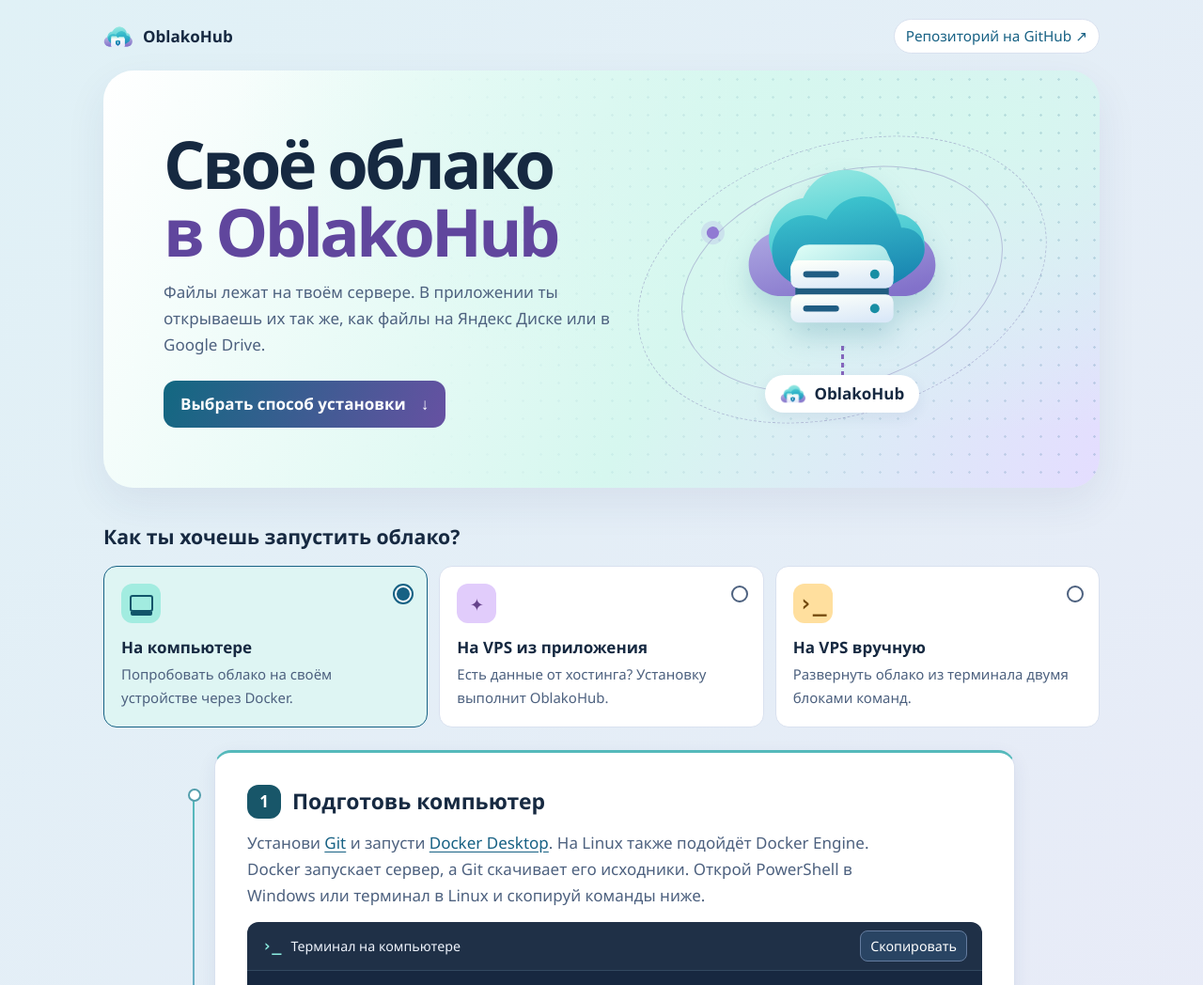
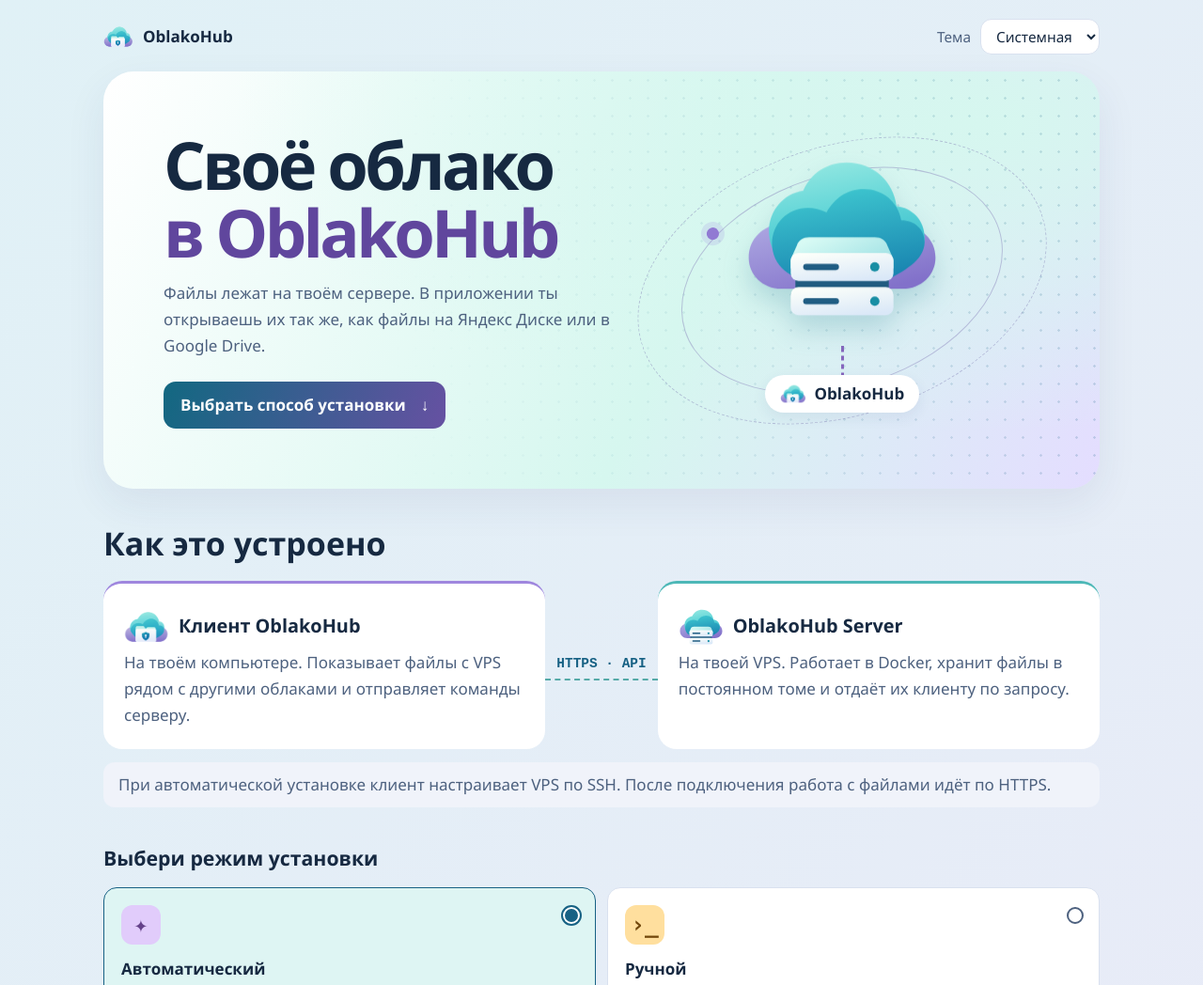
Before and after one commit to vZidv/OblakoHub-Server, a plain HTML site: page docs/index.html in a window 1280 px wide. Shown: the top 1048 px of the page at 94% size. Drawn offline with Linux system fonts and the light colour scheme.

Commit message:
feat(Guide): Added VPS installation modes and theme selection

```diff
--- a/docs/guide.css
+++ b/docs/guide.css
@@ -1,42 +1,22 @@
 :root {
   color-scheme: light dark;
-  --bg: #e0f1f6;
-  --bg-end: #ece8f8;
-  --surface: #fff;
-  --secondary: #f0f3fa;
-  --line: #d9e1ef;
-  --ink: #162941;
-  --muted: #4d617f;
-  --accent: #176184;
-  --selected: #def5f3;
-  --sky: #d6f7ef;
-  --lilac: #e4ddff;
-  --violet: #60469d;
-  --terminal: #172840;
-  --terminal-line: #334960;
+  --bg: light-dark(#e0f1f6, #111925);
+  --bg-end: light-dark(#ece8f8, #1f1a31);
+  --surface: light-dark(#fff, #192838);
+  --secondary: light-dark(#f0f3fa, #203148);
+  --line: light-dark(#d9e1ef, #394b62);
+  --ink: light-dark(#162941, #eff4fa);
+  --muted: light-dark(#4d617f, #b3c2d7);
+  --accent: light-dark(#176184, #a9c7ff);
+  --selected: light-dark(#def5f3, #293856);
+  --sky: light-dark(#d6f7ef, #17404d);
+  --lilac: light-dark(#e4ddff, #3a3256);
+  --violet: light-dark(#60469d, #cbb7ff);
+  --terminal: light-dark(#172840, #111b29);
+  --terminal-line: light-dark(#334960, #34465d);
   --terminal-ink: #eef3fc;
-  --shadow: #253c6b13;
+  --shadow: light-dark(#253c6b13, #0002);
   font: 17px/1.65 "Segoe UI", system-ui, sans-serif;
-}
-
-@media (prefers-color-scheme: dark) {
-  :root {
-    --bg: #111925;
-    --bg-end: #1f1a31;
-    --surface: #192838;
-    --secondary: #203148;
-    --line: #394b62;
-    --ink: #eff4fa;
-    --muted: #b3c2d7;
-    --accent: #a9c7ff;
-    --selected: #293856;
-    --sky: #17404d;
-    --lilac: #3a3256;
-    --violet: #cbb7ff;
-    --terminal: #111b29;
-    --terminal-line: #34465d;
-    --shadow: #0002;
-  }
 }
 
 * { box-sizing: border-box; }
@@ -53,7 +33,6 @@ a { color: var(--accent); text-underline-offset: .2em; }
 .top { justify-content: space-between; margin-bottom: 18px; }
 .brand { font-weight: 750; }
 .brand img { object-fit: contain; }
-.top a { font-size: .9rem; }
 
 .hero {
   position: relative;
@@ -129,7 +108,7 @@ h2 { font-size: 1.16rem; line-height: 1.35; }
 
 .scenario { border: 0; padding: 0; margin: 34px 0 0; min-inline-size: 0; }
 .scenario legend { padding: 0; margin-bottom: 14px; font-size: 1.25rem; font-weight: 700; }
-.choices { display: grid; grid-template-columns: repeat(3, minmax(0, 1fr)); gap: 12px; }
+.choices { display: grid; grid-template-columns: repeat(2, minmax(0, 1fr)); gap: 12px; }
 .choices input, .visually-hidden {
   position: absolute;
   width: 1px;
@@ -162,7 +141,6 @@ h2 { font-size: 1.16rem; line-height: 1.35; }
 }
 .spark { color: #65428a; background: #e1ccfb; }
 .shell { color: #72480c; background: #ffdf9e; }
-.laptop::before { content: ""; width: 21px; height: 14px; border: 2px solid currentColor; border-radius: 3px; box-shadow: 0 5px 0 -1px currentColor; }
 .choices label::after {
   content: "";
   position: absolute;
@@ -182,7 +160,6 @@ h2 { font-size: 1.16rem; line-height: 1.35; }
 .choices label span { color: var(--muted); font-size: .88rem; }
 .choices input:checked + label { border-color: var(--accent); background: var(--selected); }
 .choices input:focus-visible + label { outline: 2px solid var(--accent); outline-offset: 3px; }
-.scenario:not(:has(#local:checked)) #local-guide,
 .scenario:not(:has(#vps:checked)) #vps-guide,
 .scenario:not(:has(#auto:checked)) #auto-guide,
 .scenario:has(#auto:checked) + .connect { display: none; }
@@ -257,7 +234,6 @@ code { font-family: Consolas, "Liberation Mono", monospace; }
   .card h2 { font-size: 1.15rem; }
 }
 
-.top a { padding: 5px 12px; border: 1px solid var(--line); border-radius: 24px; background: var(--surface); text-decoration: none; }
 .steps .card { position: relative; border-top: 3px solid #55b9bb; }
 .steps .card:nth-child(2) { border-top-color: #9783d9; }
 .steps .card:nth-child(2) .step-number { background: #675296; }
@@ -288,8 +264,8 @@ code { font-family: Consolas, "Liberation Mono", monospace; }
 }
 @media (prefers-reduced-motion: no-preference) {
   html { scroll-behavior: smooth; }
-  .cloud-art { animation: float-cloud 2.4s ease-in-out 2; }
-  .wire { animation: flow .9s linear 5; }
+  .cloud-art { animation: float-cloud 3.2s ease-in-out infinite; }
+  .wire { animation: flow 1.2s linear infinite; }
   .intro, .scenario .steps { animation: reveal .45s ease-out; }
   .choices label, .start { transition: transform .18s, box-shadow .18s; }
   .choices label:hover, .start:hover { transform: translateY(-3px); box-shadow: 0 8px 18px var(--shadow); }
@@ -297,3 +273,36 @@ code { font-family: Consolas, "Liberation Mono", monospace; }
 @keyframes float-cloud { 50% { transform: translateY(-8px); } }
 @keyframes flow { to { background-position: 0 9px; } }
 @keyframes reveal { from { opacity: .55; transform: translateY(8px); } to { opacity: 1; transform: translateY(0); } }
+
+:root[data-theme="light"] { color-scheme: light; }
+:root[data-theme="dark"] { color-scheme: dark; }
+.theme-choice { font-size: .9rem; color: var(--muted); }
+.theme-choice select, footer a {
+  margin-inline-start: 6px;
+  padding: 7px 12px;
+  border: 1px solid var(--line);
+  border-radius: 12px;
+  background: var(--surface);
+  color: var(--ink);
+  font: inherit;
+  cursor: pointer;
+}
+.architecture { margin-block: 36px; }
+.architecture h2 { font-size: clamp(1.55rem, 3vw, 2rem); margin-bottom: 16px; }
+.architecture-map { display: grid; align-items: stretch; grid-template-columns: 1fr auto 1fr; }
+.architecture-map article { padding: 22px; border-radius: 20px; background: var(--surface); border-top: 3px solid #9f86de; }
+.architecture-map article:last-child { border-color: #4db8b7; }
+.architecture-map img { float: left; margin-right: 10px; object-fit: contain; }
+.architecture-map h3 { margin: 0; min-height: 48px; display: flex; align-items: center; }
+.architecture-map p, .architecture-note { color: var(--muted); }
+.architecture-note { margin-top: 14px; padding: 10px 16px; background: var(--secondary); border-radius: 12px; }
+.protocol { align-self: center; padding: 6px 12px; border-bottom: 2px dashed #56aaa8; color: var(--accent); font: 600 .85rem/1.4 monospace; }
+footer, footer nav, footer a { display: flex; align-items: center; flex-wrap: wrap; gap: 10px; }
+footer { justify-content: space-between; margin-top: 32px; padding-top: 20px; border-top: 1px solid var(--line); }
+footer a { margin: 0; text-decoration: none; }
+footer a:hover { color: var(--accent); border-color: currentColor; }
+footer a::before { content: ""; width: 19px; height: 19px; background: currentColor; mask: url("github.svg") center/contain no-repeat; }
+@media (max-width: 680px) {
+  .architecture-map { grid-template-columns: 1fr; }
+  .protocol { justify-self: center; border: 0; border-inline-start: 2px dashed #56aaa8; }
+}
--- a/docs/guide.js
+++ b/docs/guide.js
@@ -1,4 +1,22 @@
 const copyStatus = document.querySelector("#copy-status");
+const themeSelect = document.querySelector("#theme");
+const themeKey = "oblakohub-guide-theme";
+
+function applyTheme(theme) {
+  const explicit = theme === "light" || theme === "dark";
+  themeSelect.value = explicit ? theme : "system";
+  if (explicit) document.documentElement.dataset.theme = theme;
+  else delete document.documentElement.dataset.theme;
+}
+
+let savedTheme;
+try { savedTheme = localStorage.getItem(themeKey); } catch { /* Storage may be disabled. */ }
+applyTheme(savedTheme);
+themeSelect.parentElement.hidden = false;
+themeSelect.addEventListener("change", () => {
+  applyTheme(themeSelect.value);
+  try { localStorage.setItem(themeKey, themeSelect.value); } catch { /* Apply for this visit. */ }
+});
 
 if (navigator.clipboard) {
   document.querySelectorAll(".command button").forEach((button) => {
--- a/docs/index.html
+++ b/docs/index.html
@@ -4,17 +4,23 @@
   <meta charset="utf-8">
   <meta name="viewport" content="width=device-width, initial-scale=1">
   <meta name="color-scheme" content="light dark">
-  <meta name="description" content="Как запустить собственное облако OblakoHub на компьютере или VPS и подключить его в приложении.">
+  <meta name="description" content="Как запустить собственное облако OblakoHub на VPS и подключить его в приложении.">
   <title>Собственное облако · OblakoHub</title>
   <link rel="icon" href="oblako.png">
-  <link rel="stylesheet" href="guide.css?v=3">
-  <script src="guide.js" defer></script>
+  <link rel="stylesheet" href="guide.css?v=4">
+  <script src="guide.js?v=4" defer></script>
 </head>
 <body>
   <div class="layout">
     <header class="top">
       <span class="brand"><img src="oblako.png" width="32" height="32" alt="">OblakoHub</span>
-      <a href="https://github.com/vZidv/OblakoHub-Server">Репозиторий на GitHub ↗</a>
+      <label class="theme-choice" hidden>Тема
+        <select id="theme">
+          <option value="system">Системная</option>
+          <option value="light">Светлая</option>
+          <option value="dark">Тёмная</option>
+        </select>
+      </label>
     </header>
     <main>
       <section class="hero" aria-labelledby="title">
@@ -31,15 +37,25 @@
         </figure>
       </section>
 
+      <section class="architecture" aria-labelledby="architecture-title">
+        <h2 id="architecture-title">Как это устроено</h2>
+        <div class="architecture-map">
+          <article><img src="oblako.png" alt="" width="48" height="48"><h3>Клиент OblakoHub</h3>
+            <p>На твоём компьютере. Показывает файлы с VPS рядом с другими облаками и отправляет команды серверу.</p></article>
+          <span class="protocol">HTTPS · API</span>
+          <article><img src="own-cloud.svg" alt="" width="48" height="48"><h3>OblakoHub Server</h3>
+            <p>На твоей VPS. Работает в Docker, хранит файлы в постоянном томе и отдаёт их клиенту по запросу.</p></article>
+        </div>
+        <p class="architecture-note">При автоматической установке клиент настраивает VPS по SSH. После подключения работа с файлами идёт по HTTPS.</p>
+      </section>
+
       <fieldset class="scenario" id="setup">
-        <legend>Как ты хочешь запустить облако?</legend>
+        <legend>Выбери режим установки</legend>
         <div class="choices">
-          <input type="radio" name="scenario" id="local" aria-controls="local-guide" checked>
-          <label for="local"><i class="symbol laptop" aria-hidden="true"></i><strong>На компьютере</strong><span>Попробовать облако на своём устройстве через Docker.</span></label>
-          <input type="radio" name="scenario" id="auto" aria-controls="auto-guide">
-          <label for="auto"><i class="symbol spark" aria-hidden="true">✦</i><strong>На VPS из приложения</strong><span>Есть данные от хостинга? Установку выполнит OblakoHub.</span></label>
+          <input type="radio" name="scenario" id="auto" aria-controls="auto-guide" checked>
+          <label for="auto"><i class="symbol spark" aria-hidden="true">✦</i><strong>Автоматический</strong><span>Есть данные от хостинга? Установку выполнит OblakoHub.</span></label>
           <input type="radio" name="scenario" id="vps" aria-controls="vps-guide">
-          <label for="vps"><i class="symbol shell" aria-hidden="true">›_</i><strong>На VPS вручную</strong><span>Развернуть облако из терминала двумя блоками команд.</span></label>
+          <label for="vps"><i class="symbol shell" aria-hidden="true">›_</i><strong>Ручной</strong><span>Развернуть облако из терминала двумя блоками команд.</span></label>
         </div>
 
         <div class="steps" id="auto-guide">
@@ -61,30 +77,6 @@
           <section class="card">
             <h2><span class="step-number">3</span>Выбери объём облака</h2>
             <p>После установки появится раздел <strong>Место для облака</strong>. Прими рекомендованное значение или укажи свой лимит и заверши подключение. Облако появится в боковой панели.</p>
-          </section>
-        </div>
-
-        <div class="steps" id="local-guide">
-          <section class="card">
-            <h2><span class="step-number">1</span>Подготовь компьютер</h2>
-            <p>Установи <a href="https://git-scm.com/install/">Git</a> и запусти <a href="https://www.docker.com/products/docker-desktop/">Docker Desktop</a>. На Linux также подойдёт Docker Engine. Docker запускает сервер, а Git скачивает его исходники. Открой PowerShell в Windows или терминал в Linux и скопируй команды ниже.</p>
-            <div class="command">
-              <div class="command-header"><span>Терминал на компьютере</span><button type="button" hidden>Скопировать</button></div>
-              <pre><code><b>git</b> clone https://github.com/vZidv/OblakoHub-Server.git
-<b>cd</b> OblakoHub-Server</code></pre>
-            </div>
-          </section>
-          <section class="card">
-            <h2><span class="step-number">2</span>Запусти сервер</h2>
-            <p>В том же терминале собери образ и запусти контейнер. Последняя команда откроет журнал с одноразовым кодом.</p>
-            <div class="command">
-              <div class="command-header"><span>Терминал на компьютере</span><button type="button" hidden>Скопировать</button></div>
-              <pre><code><b>docker</b> build -t oblakohub-server:dev .
-<b>docker</b> run -d --name oblakohub-server -p 127.0.0.1:8080:8080 -v oblakohub-data:/data oblakohub-server:dev
-<b>docker</b> logs -f oblakohub-server</code></pre>
-            </div>
-            <p class="result"><strong>Что появится в терминале</strong>Строка <samp>Код подключения (15 минут)</samp>. Скопируй код после неё. В клиенте укажи адрес <code>http://127.0.0.1:8080</code> и вставь код. Нажми <kbd>Ctrl+C</kbd>, чтобы закрыть журнал.</p>
-            <details><summary>Если код истёк</summary><p>До первого подключения выполни <code>docker restart oblakohub-server</code> и открой журнал снова.</p></details>
           </section>
         </div>
 
@@ -131,6 +123,13 @@
       </section>
       <p id="copy-status" class="visually-hidden" role="status"></p>
     </main>
+    <footer>
+      <strong>Исходный код на GitHub</strong>
+      <nav aria-label="Репозитории проекта">
+        <a href="https://github.com/vZidv/OblakoHub-Server">Сервер ↗</a>
+        <a href="https://github.com/vZidv/OblakoHub-Avalonia">Клиент ↗</a>
+      </nav>
+    </footer>
   </div>
 </body>
 </html>
```
Also changed, not shown: docs/github.svg (added).
